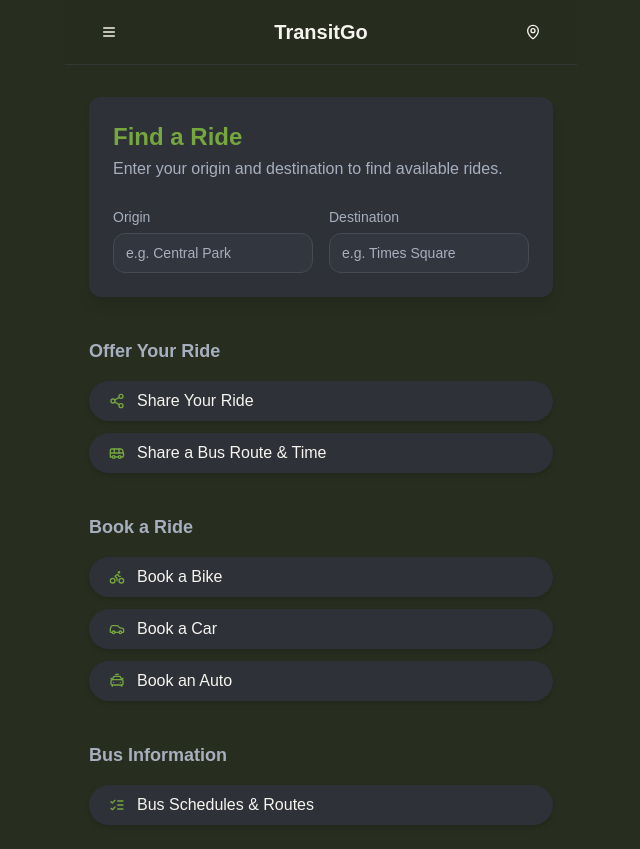
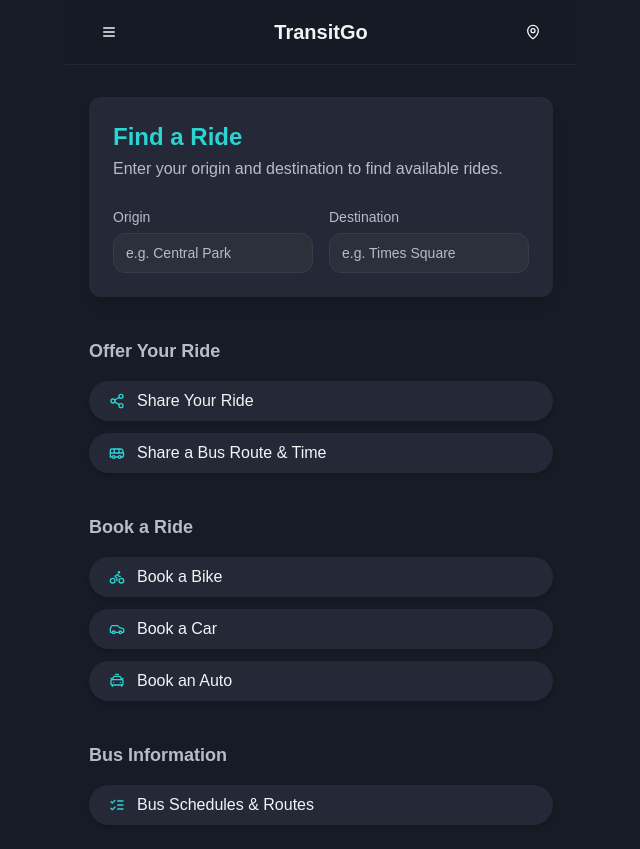
Before and after one commit to Kunal2bytes/uday1, a Next.js app: page / in a window 1280 px wide. Shown: the whole page, without its empty margins (319-959 px from the left). Built offline with nearby package versions, Linux system fonts and the light colour scheme.

Commit message:
try some good color combination

```diff
--- a/src/app/globals.css
+++ b/src/app/globals.css
@@ -9,94 +9,91 @@ body {
 
 @layer base {
   :root {
-    /* Olive Green & Grey Dark Theme values */
-    --background: 88 20% 15%; /* Dark, desaturated olive */
-    --foreground: 45 30% 95%;   /* Very light beige/off-white text */
+    /* Deep Indigo & Vibrant Teal Dark Theme */
+    --background: 225 25% 12%; /* Very dark, desaturated indigo/charcoal */
+    --foreground: 180 30% 95%; /* Light, pale teal/cyan for text */
 
-    --card: 220 10% 20%; /* Dark cool grey for cards */
-    --card-foreground: 45 30% 95%; /* Light text on cards */
+    --card: 225 20% 18%; /* Slightly lighter dark indigo/charcoal */
+    --card-foreground: 180 30% 95%;
 
-    --popover: 220 10% 12%; /* Darker cool grey for popovers */
-    --popover-foreground: 45 30% 95%;
+    --popover: 225 20% 10%; /* Darker indigo for popovers */
+    --popover-foreground: 180 30% 95%;
 
-    --primary: 88 45% 45%; /* Main olive green for interactive elements */
-    --primary-foreground: 45 40% 96%; /* Light text on primary bg */
+    --primary: 180 65% 50%; /* Vibrant teal/cyan */
+    --primary-foreground: 225 30% 96%; /* Light text on primary */
 
-    --secondary: 220 10% 35%; /* Mid-tone cool grey */
-    --secondary-foreground: 45 30% 95%;
+    --secondary: 210 25% 40%; /* Muted cool blue/grey */
+    --secondary-foreground: 180 30% 95%;
 
-    --muted: 220 10% 25%; /* Darker cool grey for muted elements */
-    --muted-foreground: 220 15% 70%; /* Lighter grey for muted text */
+    --muted: 220 15% 30%; /* Darker, desaturated blue/grey */
+    --muted-foreground: 220 15% 75%; /* Lighter grey for muted text */
 
-    --accent: 88 40% 55%; /* Brighter olive for highlights, hover */
-    --accent-foreground: 45 40% 96%;
+    --accent: 175 70% 55%; /* Slightly brighter/different teal for highlights */
+    --accent-foreground: 225 30% 96%;
 
-    --destructive: 0 72% 51%; /* Standard bright red for destructive actions */
-    --destructive-foreground: 0 0% 98%; /* White text on destructive */
+    --destructive: 0 72% 51%; /* Standard bright red */
+    --destructive-foreground: 0 0% 98%;
 
-    --border: 220 10% 30%; /* Cool grey border */
-    --input: 220 10% 22%;  /* Input background, cool grey */
-    --ring: 88 45% 50%;   /* Focus ring color, related to primary olive */
+    --border: 220 15% 25%; /* Dark blue/grey border */
+    --input: 220 15% 20%;  /* Input background, dark blue/grey */
+    --ring: 180 65% 55%;   /* Focus ring color, related to primary teal */
 
-    --radius: 0.75rem; /* Softer rounded corners */
+    --radius: 0.75rem;
 
-    /* Chart colors (retained from olive theme, should still work) */
-    --chart-1: 80 40% 50%;  /* Primary olive */
-    --chart-2: 45 30% 60%;  /* Light brownish-beige */
-    --chart-3: 70 35% 40%;  /* Darker, muted green */
-    --chart-4: 90 25% 70%;  /* Very light, pale green */
-    --chart-5: 30 20% 55%;  /* Desaturated light brown */
+    /* Chart colors - Teal, Indigo, and complementary */
+    --chart-1: 180 60% 45%;  /* Primary Teal */
+    --chart-2: 210 50% 55%;  /* Medium Indigo/Blue */
+    --chart-3: 170 50% 40%;  /* Darker Muted Teal */
+    --chart-4: 35 80% 60%;   /* Soft Orange/Amber (complementary) */
+    --chart-5: 225 30% 65%;  /* Light Indigo/Blue */
 
-    /* Sidebar specific colors (retained from olive theme, can be adjusted if needed) */
-    --sidebar-background: 88 25% 18%;      /* Slightly darker/distinct olive for sidebar bg */
-    --sidebar-foreground: 45 30% 90%;      /* Consistent light text */
-    --sidebar-primary: 88 45% 48%;         /* Sidebar primary, can be same as main primary */
-    --sidebar-primary-foreground: 45 40% 96%;
-    --sidebar-accent: 88 40% 58%;          /* Sidebar accent, can be same as main accent */
-    --sidebar-accent-foreground: 45 40% 96%;
-    --sidebar-border: 88 20% 28%;          /* Sidebar border */
-    --sidebar-ring: 88 45% 52%;            /* Sidebar ring */
+    /* Sidebar specific colors */
+    --sidebar-background: 225 22% 15%;      /* Slightly distinct dark indigo for sidebar */
+    --sidebar-foreground: 180 25% 92%;      /* Consistent light text */
+    --sidebar-primary: 180 60% 52%;         /* Sidebar primary, can be same as main primary */
+    --sidebar-primary-foreground: 225 30% 96%;
+    --sidebar-accent: 175 65% 58%;          /* Sidebar accent */
+    --sidebar-accent-foreground: 225 30% 96%;
+    --sidebar-border: 225 20% 25%;          /* Sidebar border */
+    --sidebar-ring: 180 60% 58%;            /* Sidebar ring */
   }
 
   .dark {
-    /* Ensure .dark class applies the same variables */
-    --background: 88 20% 15%;
-    --foreground: 45 30% 95%;
-    --card: 220 10% 20%;
-    --card-foreground: 45 30% 95%;
-    --popover: 220 10% 12%;
-    --popover-foreground: 45 30% 95%;
-    --primary: 88 45% 45%;
-    --primary-foreground: 45 40% 96%;
-    --secondary: 220 10% 35%;
-    --secondary-foreground: 45 30% 95%;
-    --muted: 220 10% 25%;
-    --muted-foreground: 220 15% 70%;
-    --accent: 88 40% 55%;
-    --accent-foreground: 45 40% 96%;
+    --background: 225 25% 12%;
+    --foreground: 180 30% 95%;
+    --card: 225 20% 18%;
+    --card-foreground: 180 30% 95%;
+    --popover: 225 20% 10%;
+    --popover-foreground: 180 30% 95%;
+    --primary: 180 65% 50%;
+    --primary-foreground: 225 30% 96%;
+    --secondary: 210 25% 40%;
+    --secondary-foreground: 180 30% 95%;
+    --muted: 220 15% 30%;
+    --muted-foreground: 220 15% 75%;
+    --accent: 175 70% 55%;
+    --accent-foreground: 225 30% 96%;
     --destructive: 0 72% 51%;
     --destructive-foreground: 0 0% 98%;
-    --border: 220 10% 30%;
-    --input: 220 10% 22%;
-    --ring: 88 45% 50%;
+    --border: 220 15% 25%;
+    --input: 220 15% 20%;
+    --ring: 180 65% 55%;
     --radius: 0.75rem;
 
-    /* Chart colors for olive theme */
-    --chart-1: 80 40% 50%;
-    --chart-2: 45 30% 60%;
-    --chart-3: 70 35% 40%;
-    --chart-4: 90 25% 70%;
-    --chart-5: 30 20% 55%;
+    --chart-1: 180 60% 45%;
+    --chart-2: 210 50% 55%;
+    --chart-3: 170 50% 40%;
+    --chart-4: 35 80% 60%;
+    --chart-5: 225 30% 65%;
 
-    /* Sidebar specific colors (olive theme) */
-    --sidebar-background: 88 25% 18%;
-    --sidebar-foreground: 45 30% 90%;
-    --sidebar-primary: 88 45% 48%;
-    --sidebar-primary-foreground: 45 40% 96%;
-    --sidebar-accent: 88 40% 58%;
-    --sidebar-accent-foreground: 45 40% 96%;
-    --sidebar-border: 88 20% 28%;
-    --sidebar-ring: 88 45% 52%;
+    --sidebar-background: 225 22% 15%;
+    --sidebar-foreground: 180 25% 92%;
+    --sidebar-primary: 180 60% 52%;
+    --sidebar-primary-foreground: 225 30% 96%;
+    --sidebar-accent: 175 65% 58%;
+    --sidebar-accent-foreground: 225 30% 96%;
+    --sidebar-border: 225 20% 25%;
+    --sidebar-ring: 180 60% 58%;
   }
 }
 
```
